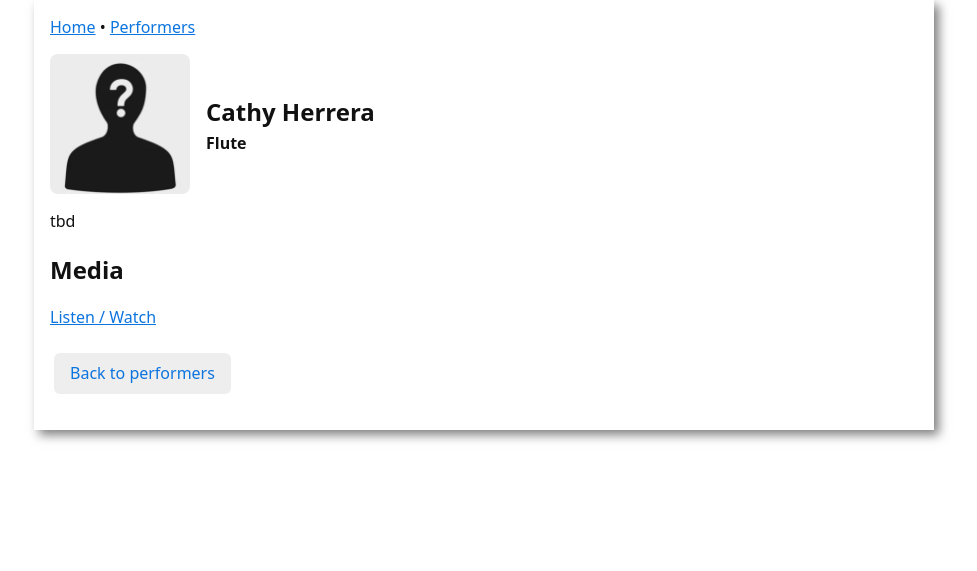
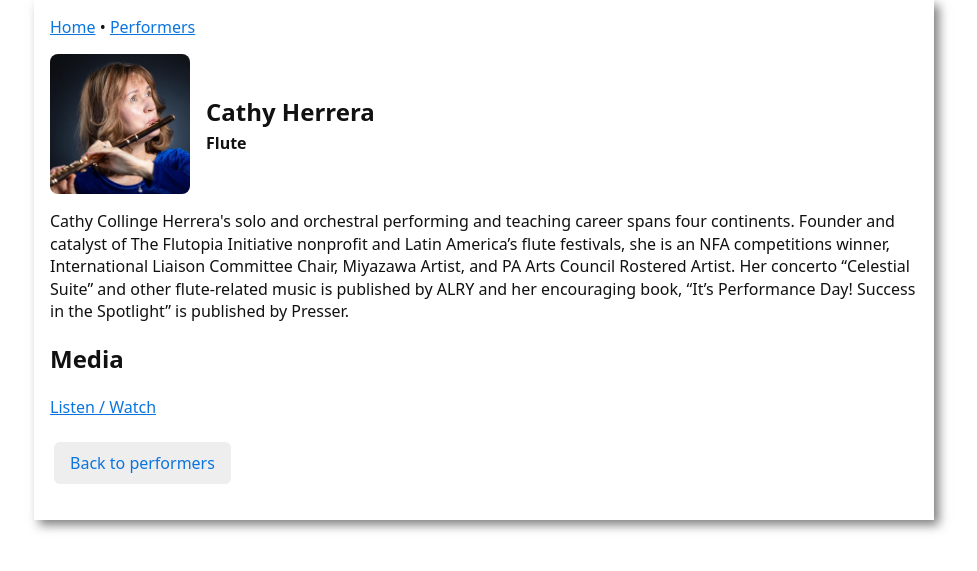
Before and after one commit to KurtKroeker/csehy-fundraising, a Jekyll site: the page built from _performers/cathy-herrera.md, in a window 1280 px wide. Shown: the top 571 px of the page, without its empty margins (156-1133 px from the left). Built offline with Jekyll 4.4.1, drawn with Linux system fonts in a browser that asks for light colours.

Commit message:
cathy bio

```diff
--- a/_performers/cathy-herrera.md
+++ b/_performers/cathy-herrera.md
@@ -3,8 +3,8 @@ layout: performer
 title: "Cathy Herrera"
 name: "Cathy Herrera"
 instrument: "Flute"
-photo: "placeholder-person.png"
+photo: "cathy-herrera-headshot.jpg"
 bio: >
-  tbd
+  Cathy Collinge Herrera's solo and orchestral performing and teaching career spans four continents. Founder and catalyst of The Flutopia Initiative nonprofit and Latin America’s flute festivals, she is an NFA competitions winner, International Liaison Committee Chair, Miyazawa Artist, and PA Arts Council Rostered Artist. Her concerto “Celestial Suite” and other flute-related music is published by ALRY and her encouraging book, “It’s Performance Day! Success in the Spotlight” is published by Presser.
 media_url: ""
 ---
```
Also changed, not shown: assets/images/cathy-herrera-headshot.jpg (added).
